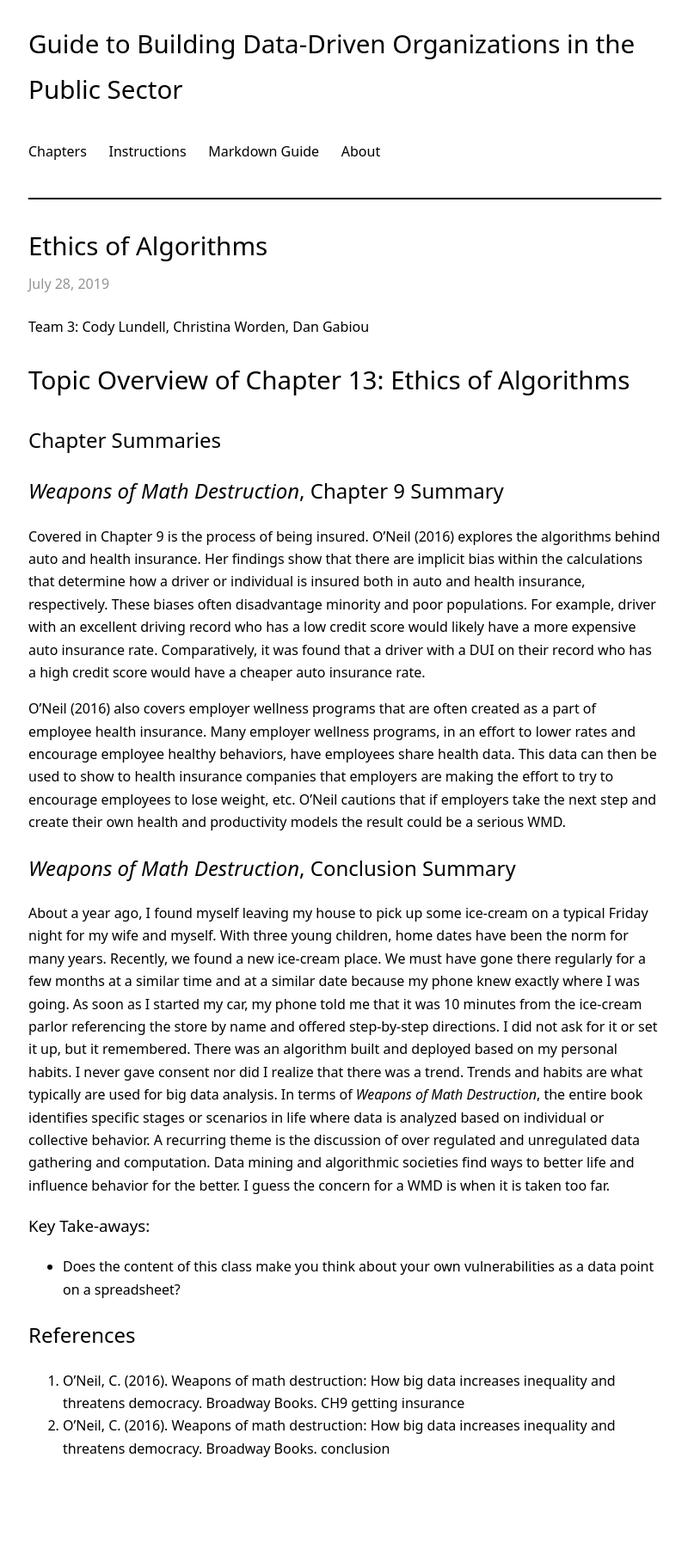
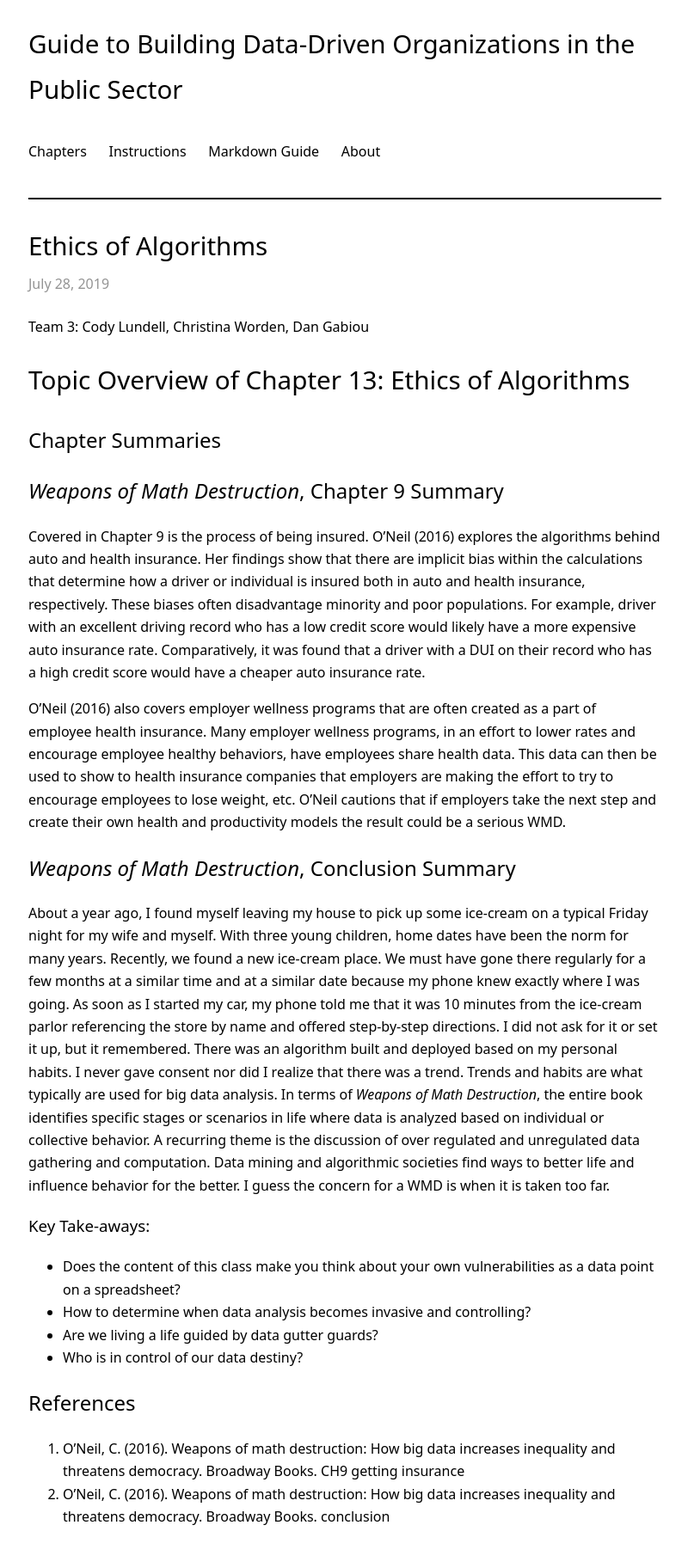
Before and after one commit to RandyWilkinsASU/ddm-textbook-summer-2019, a Jekyll site: the page built from _posts/2019-07-28-ch13-ethics.md, in a window 1280 px wide. Shown: the whole page at 86% size, without its empty margins (239-1039 px from the left). Built offline with Jekyll 4.4.1, drawn with Linux system fonts in a browser that asks for light colours; our own code applies the rules of GitHub Pages for plain Markdown files; before the commit the page ends 1738 px from its top, so only the background shows below that.

Commit message:
Update 2019-07-28-ch13-ethics.md

```diff
--- a/_posts/2019-07-28-ch13-ethics.md
+++ b/_posts/2019-07-28-ch13-ethics.md
@@ -41,7 +41,9 @@ to better life and influence behavior for the better. I guess the concern for a
 ### Key Take-aways:
 
 * Does the content of this class make you think about your own vulnerabilities as a data point on a spreadsheet?
-
+* How to determine when data analysis becomes invasive and controlling?
+* Are we living a life guided by data gutter guards?
+* Who is in control of our data destiny?
 
 
 ## References
```
